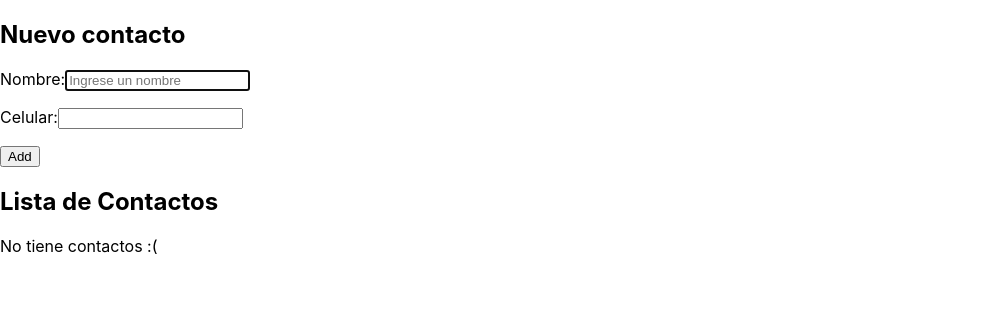
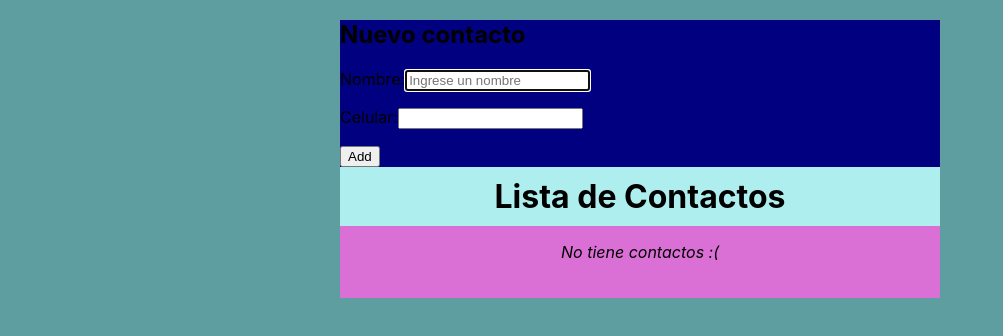
Before and after one commit to gabit690/administrador-de-contactos, a React (Create React App) app: page / in a window 1280 px wide. Shown: the top 336 px of the page, without its empty margins (0-1003 px from the left). Built offline with nearby package versions, Linux system fonts and the light colour scheme.

Commit message:
Estilos básicos de la lista de contactos

```diff
--- a/src/components/AddContactForm/AddContactForm.js
+++ b/src/components/AddContactForm/AddContactForm.js
@@ -22,7 +22,7 @@ const AddContactForm = (props) => {
       <h2>Nuevo contacto</h2>
       <label>
         Nombre:
-        <input type="text" placeholder="Ingrese un nombre" onChange={handleName} maxLength="25" required autoFocus autoComplete="off" />
+        <input type="text" placeholder="Ingrese un nombre" onChange={handleName} maxLength="15" required autoFocus autoComplete="off" />
       </label>
       <p>{props.errorName ? "(El nombre ya existe)":""}</p>
       <label>
--- /dev/null
+++ b/src/components/ContactList/ContactList.css
@@ -0,0 +1,50 @@
+.seccion-contactos {
+  background-color: orchid;
+  padding-bottom: 20px;
+}
+.seccion-contactos p {
+  text-align: center;
+  font-style: italic;
+}
+.seccion-contactos h2 {
+  font-size: 2rem;
+  margin: 0 auto;
+  padding: 10px 0px;
+  text-align: center;
+  background-color: paleturquoise;
+}
+.seccion-contactos table {
+  width: 90%;
+  margin: 0px auto;
+  background-color: paleturquoise;
+  text-align: center;
+  border-collapse: collapse;
+}
+.seccion-contactos table thead tr {
+  background-color: black;
+}
+.seccion-contactos table thead tr th {
+  color: white;
+  padding: 5px 0px;
+  border: 3px solid black;
+}
+.seccion-contactos table thead tr th:nth-child(1) {
+  width: 60%;
+}
+.seccion-contactos table thead tr th:nth-child(2) {
+  width: 40%;
+}
+.seccion-contactos table tbody {
+  background-color: #e4d7b4;
+}
+.seccion-contactos table tbody tr td {
+  border: 3px solid black;
+  padding: 10px 0px;
+}
+.seccion-contactos table tbody tr td:nth-child(1):hover {
+  text-decoration: line-through;
+  background-color: #e6decb;
+  color: red;
+}
+
+/*# sourceMappingURL=ContactList.css.map */
--- a/src/components/ContactList/ContactList.js
+++ b/src/components/ContactList/ContactList.js
@@ -1,3 +1,5 @@
+import "./ContactList.css";
+
 const ContactList = (props) => {
 
   function handleRemove(e) {
@@ -12,10 +14,7 @@ const ContactList = (props) => {
     </tr>)
   );
 
-  if (props.contacts.length === 0) {
-    return (<p>No tiene contactos :(</p>);
-  } else {
-    return (
+  const contenido = (props.contacts.length === 0) ? <p>No tiene contactos :(</p>:(
     <table>
       <thead>
         <tr>
@@ -28,7 +27,13 @@ const ContactList = (props) => {
       </tbody>
     </table>
   );
-  }
+
+  return (
+    <div className="seccion-contactos">
+      <h2>Lista de Contactos</h2>
+      {contenido}
+    </div>
+  );
 
 };
 
--- /dev/null
+++ b/src/components/ContactList/ContactList.scss
@@ -0,0 +1,69 @@
+.seccion-contactos {
+  background-color: orchid;
+  padding-bottom: 20px;
+
+  p {
+    text-align: center;
+    font-style: italic;
+  }
+
+  h2 {
+    font-size: 2rem;
+    margin: 0 auto;
+    padding: 10px 0px;
+    text-align: center;
+    background-color: paleturquoise;
+  }
+
+  table {
+    width: 90%;
+    margin: 0px auto;
+    background-color: paleturquoise;
+    text-align: center;
+    border-collapse: collapse;
+
+    thead {
+
+      tr {
+        background-color: black;
+
+        th {
+          color: white;
+          padding: 5px 0px;
+          border: 3px solid black;
+        }
+
+        th:nth-child(1) {
+          width: 60%;
+        }
+
+        th:nth-child(2) {
+          width: 40%;
+        }
+      }
+
+    }
+
+    tbody {
+      background-color: rgb(228, 215, 180);
+
+      tr {
+
+        td {
+          border: 3px solid black;
+          padding: 10px 0px;
+        }
+
+        td:nth-child(1):hover {
+          text-decoration: line-through;
+          background-color: rgb(230, 222, 203);
+          color: red;
+        }
+
+      }
+
+    }
+
+  }
+
+}
--- /dev/null
+++ b/src/components/ContactManager/ContactManager.css
@@ -0,0 +1,8 @@
+.contenedor-app {
+  background-color: navy;
+  margin: auto;
+  min-width: 320px;
+  max-width: 600px;
+}
+
+/*# sourceMappingURL=ContactManager.css.map */
--- a/src/components/ContactManager/ContactManager.js
+++ b/src/components/ContactManager/ContactManager.js
@@ -1,6 +1,7 @@
 import { useState } from "react";
 import AddContactForm from "../AddContactForm/AddContactForm";
 import ContactList from "../ContactList/ContactList";
+import "./ContactManager.css";
 
 const ContactManager = () => {
 
@@ -36,11 +37,11 @@ const ContactManager = () => {
   }
 
   return (
-    <div>
+    <div className="contenedor-app">
       <AddContactForm handleSubmit={addNewContact} errorName={errorName} errorPhone={errorPhone} />
-      <h2>Lista de Contactos</h2>
       <ContactList contacts={contacts} handleRemove={removeContact} />
-    </div>);
+    </div>
+  );
 };
 
 export default ContactManager;
--- /dev/null
+++ b/src/components/ContactManager/ContactManager.scss
@@ -0,0 +1,6 @@
+.contenedor-app {
+  background-color: navy;
+  margin: auto;
+  min-width: 320px;
+  max-width: 600px;
+}
--- a/src/index.css
+++ b/src/index.css
@@ -5,6 +5,7 @@ body {
     sans-serif;
   -webkit-font-smoothing: antialiased;
   -moz-osx-font-smoothing: grayscale;
+  background-color: cadetblue;
 }
 
 code {
```
Also changed, not shown: src/App.scss (deleted), 2 other files (tests, documents, lock files or other folders). Lines whose indentation alone changed are shown as unchanged.
